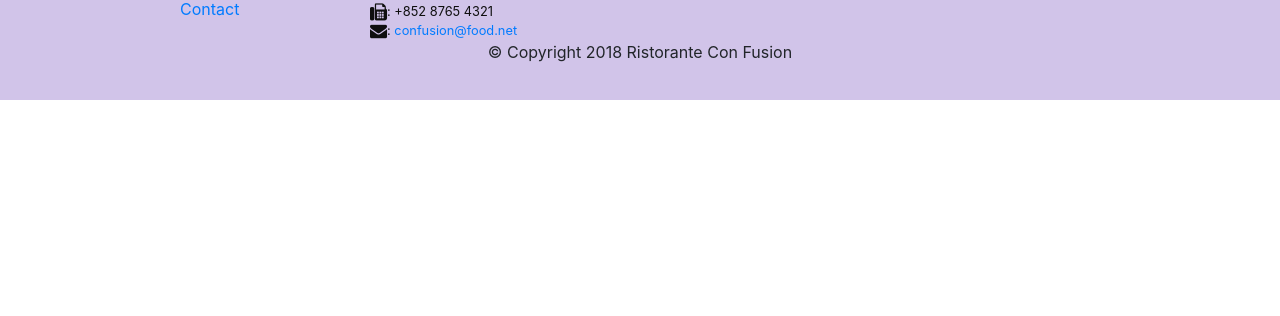
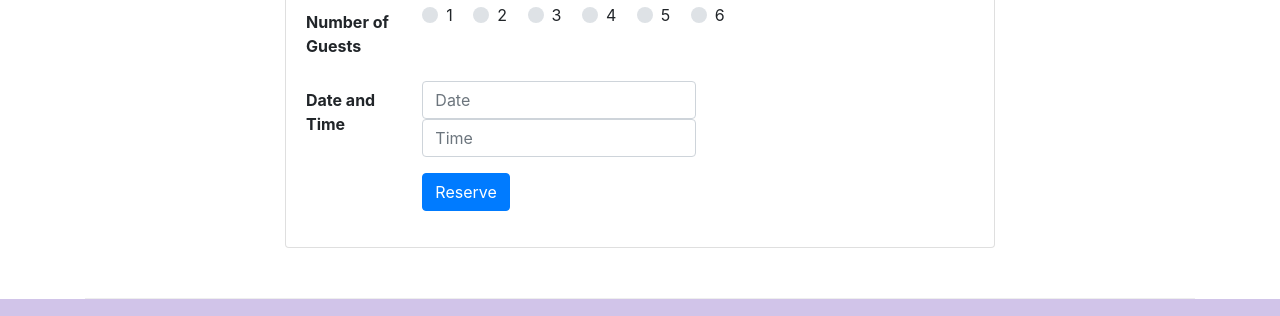
Before and after one commit to Mayank58786/ConFusion, a website: page index.html in a window 1280 px wide. Shown: the part 1661-1977 px from the top of the page. Before the commit the page ends 1761 px from the top, so only its background shows below. Drawn offline with nearby package versions, Linux system fonts and the light colour scheme.

Commit message:
Week 2_reserve

```diff
--- a/index.html
+++ b/index.html
@@ -40,8 +40,11 @@
                     <h1>Ristorante con Fusion</h1>
                     <p>We take inspiration from the World's best cuisines, and create a unique fusion experience. Our lipsmacking creations will tickle your culinary senses!</p>
                 </div>
-                <div class="col-12 col-sm align-self-center">
+                <div class="col-12 col-sm-2 align-self-center">
                     <img src="img/logo.png" class="img-fluid">
+                </div>
+                <div class="col-12 col-sm-2 align-self-center">
+                    <a class="btn btn-sm btn-block btn-warning" href="#book1">Reserve Table</a>
                 </div>
             </div>
         </div>
@@ -58,7 +61,7 @@
                     <img class="d-flex mr-3 img-thumbnail align-self-center"
                             src="img/uthappizza.png" alt="Uthappizza">
                     <div class="media-body">
-                        <h2 class="mt-0">Uthappizza</h2>
+                        <h2 class="mt-0">Uthappizza <span class="badge badge-danger">HOT</span><span class="badge badge-pill badge-secondary">$4.99</span></h2>
                         <p class="d-none d-sm-block">A unique combination of Indian Uthappam (pancake) and
                             Italian pizza, topped with Cerignola olives, ripe vine
                             cherry tomatoes, Vidalia onion, Guntur chillies and
@@ -76,7 +79,7 @@
             <div class="col col-sm col-md">
                 <div class="media">
                     <div class="media-body">
-                        <h2 class="mt-0">Weekend Grand Buffet</h2>
+                        <h2 class="mt-0">Weekend Grand Buffet <span class="badge badge-danger">NEW</span></h2>
                         <p class="d-none d-sm-block">Featuring mouthwatering combinations with a choice of five different salads, six enticing appetizers, six main entrees and five choicest desserts. Free flowing bubbly and soft drinks. All for just $19.99 per person</p>
                     </div>
                     <img class="d-flex ml-3 img-thumbnail align-self-center rounded-float-right"
@@ -85,7 +88,6 @@
                 </div>
             </div>
         </div>
-
         <div class="row row-content align-items-center">
             <div class="col-12 col-sm-4 order-sm-last col-md-3">
                 <h3>Meet our Culinary Specialists</h3>
@@ -102,6 +104,58 @@
                             whos-who in the culinary world, he specializes in
                             creating mouthwatering Indo-Italian fusion experiences.
                             </p>
+                    </div>
+                </div>
+            </div>
+        </div>
+        <div class="row row-content align-items-center">
+            <div class="col-12 col-sm-8 offset-sm-2">
+                <div class="card">
+                    <h3  id="book1" class="card-header bg-warning text-white">Reserve a Table</h3>
+                    <div class="card-body">
+                        <form>
+                            <div id="book" class="form-group row">
+                                <label for="guests" class="col-sm-2 col-form-label"><strong>Number of Guests</strong></label>
+                                <div class="col-sm-10" id="guests">
+                                    <div class="custom-control custom-radio custom-control-inline">
+                                        <input type="radio" class="custom-control-input" id="radio1" name="customRadioInline1">
+                                        <label class="custom-control-label" for="radio1">1</label>
+                                    </div>
+                                    <div class="custom-control custom-radio custom-control-inline ">
+                                        <input type="radio" class="custom-control-input" id="radio2" name="customRadioInline1">
+                                        <label class="custom-control-label" for="radio2">2</label>
+                                    </div>
+                                    <div class="custom-control custom-radio custom-control-inline">
+                                        <input type="radio" class="custom-control-input" id="radio3" name="customRadioInline1">
+                                        <label class="custom-control-label" for="radio3">3</label>
+                                    </div>
+                                    <div class="custom-control custom-radio custom-control-inline">
+                                        <input type="radio" class="custom-control-input" id="radio4" name="customRadioInline1">
+                                        <label class="custom-control-label" for="radio4">4</label>
+                                    </div>
+                                    <div class="custom-control custom-radio custom-control-inline">
+                                        <input type="radio" class="custom-control-input" id="radio5" name="customRadioInline1">
+                                        <label class="custom-control-label" for="radio5">5</label>
+                                    </div>
+                                    <div class="custom-control custom-radio custom-control-inline">
+                                        <input type="radio" class="custom-control-input" id="radio6" name="customRadioInline1">
+                                        <label class="custom-control-label" for="radio6">6</label>
+                                    </div>
+                                </div>
+                            </div>
+                            <div class="form-group row">
+                                <label for="date" class="col-sm-2 col-form-label"><strong>Date and Time</strong></label>
+                                <div id="dateAndTime" class="col-sm-10 form-inline">
+                                    <input type="text" class="form-control mr-3" id="date" name="date" placeholder="Date">
+                                    <input type="text" class="form-control mr-3" id="time" name="time" placeholder="Time">
+                                </div>
+                            </div>
+                            <div class="form-group row">
+                                <div class="col-12 offset-sm-2">
+                                    <button class="btn btn-primary">Reserve</button>
+                                </div>
+                            </div>
+                        </form>
                     </div>
                 </div>
             </div>
```
